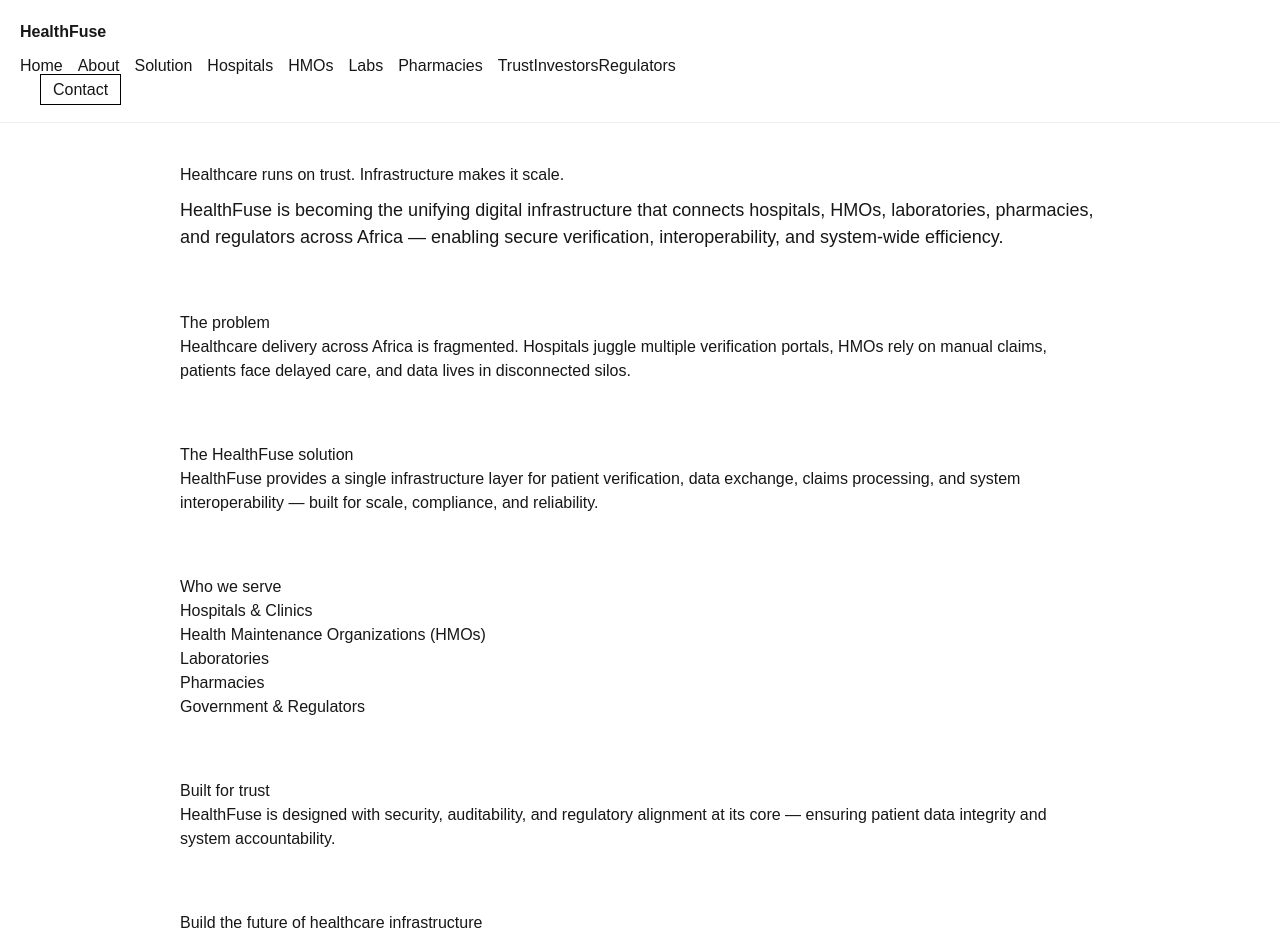
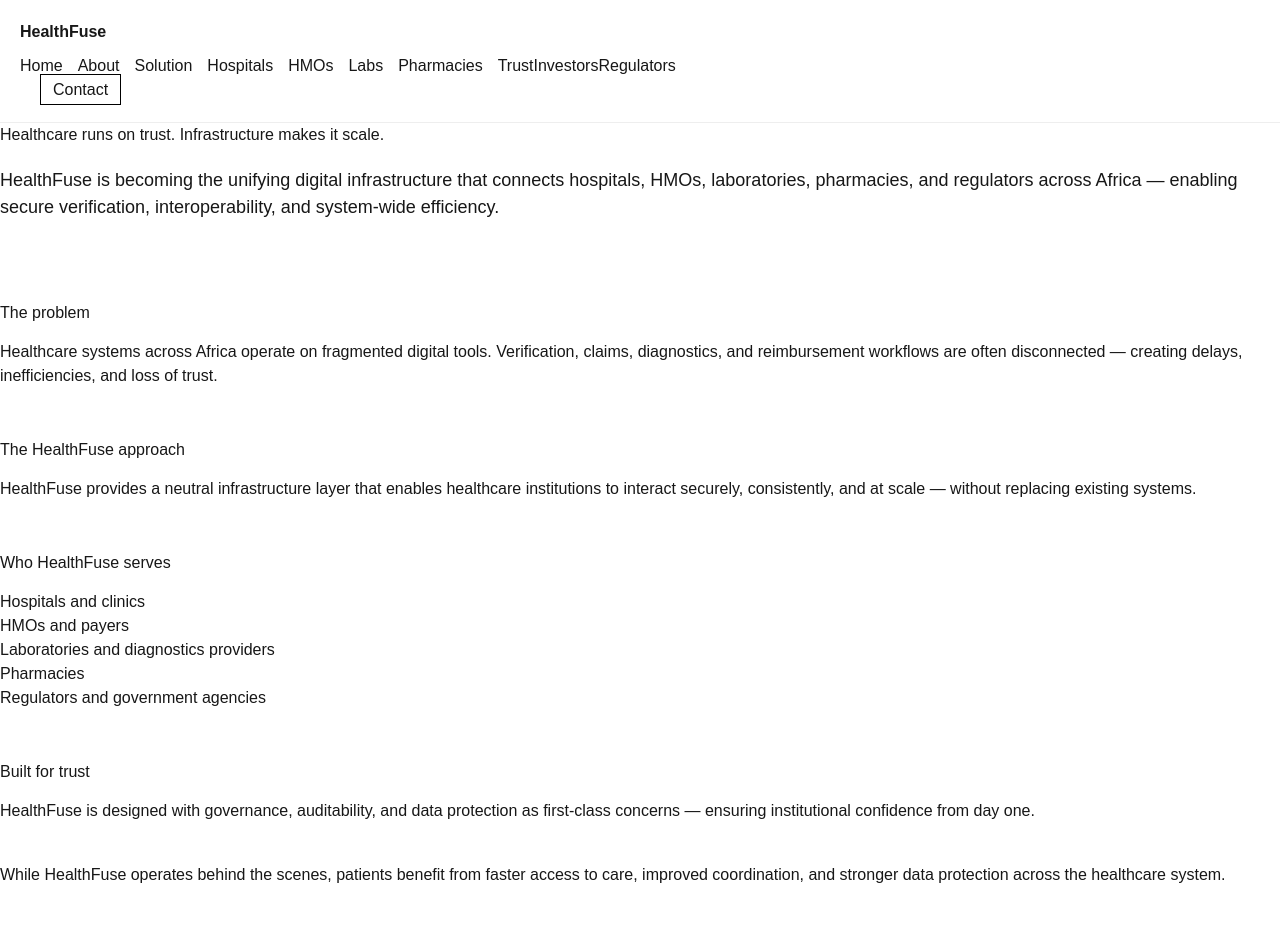
Before and after one commit to Nwokeoma/healthfuse, a Next.js app: page / in a window 1280 px wide. Shown: the top 938 px of the page. Built offline with nearby package versions, Linux system fonts and the light colour scheme.

Commit message:
Apply consistent heading hierarchy and spacing across core pages

```diff
--- a/app/hmos/page.tsx
+++ b/app/hmos/page.tsx
@@ -1,32 +1,40 @@
 export default function HMOsPage() {
     return (
-      <main style={{ padding: 40, maxWidth: 1000, margin: "0 auto" }}>
-        <h1>For HMOs & Payers</h1>
+      <>
+        <h1 style={{ marginBottom: 20 }}>
+          For HMOs & Payers
+        </h1>
 
-        <p style={{ marginTop: 20, fontStyle: "italic" }}>
-          This page is for HMO executives, claims managers, and payer operations
-          teams responsible for authorization, reimbursement, and cost control.
+        <p style={{ marginTop: 15, fontStyle: "italic" }}>
+          This page is for HMO executives, claims managers, and payer
+          operations teams responsible for authorization, reimbursement,
+          and cost control.
         </p>
 
-        <p style={{ marginTop: 20 }}>
+        <p style={{ marginTop: 15 }}>
           Managing claims across disconnected providers increases fraud risk,
           slows reimbursements, and limits operational visibility.
         </p>
 
-        <h2 style={{ marginTop: 40 }}>How HealthFuse helps</h2>
-        <ul>
-          <li>Real-time patient verification and authorization</li>
+        <h2 style={{ marginTop: 50, marginBottom: 15 }}>
+          How HealthFuse helps
+        </h2>
+
+        <ul style={{ marginTop: 15 }}>
+          <li>Real-time verification and authorization</li>
           <li>Cleaner, standardized claims data</li>
-          <li>Improved fraud detection and auditability</li>
+          <li>Improved fraud detection</li>
           <li>Better cost visibility and forecasting</li>
         </ul>
 
         <section style={{ marginTop: 60 }}>
-          <h2>Start with a pilot</h2>
-          <p>
-            HMOs engage with HealthFuse through structured pilots focused on
-            verification workflows, claims flow, and data visibility —
-            enabling rapid validation before broader adoption.
+          <h2 style={{ marginBottom: 15 }}>
+            Start with a pilot
+          </h2>
+
+          <p style={{ marginTop: 15 }}>
+            HMOs engage with HealthFuse through pilots focused on
+            verification workflows, claims flow, and data visibility.
           </p>
 
           <a
@@ -34,13 +42,14 @@ export default function HMOsPage() {
             style={{
               display: "inline-block",
               marginTop: 20,
-              padding: "10px 20px",
+              padding: "12px 24px",
               border: "1px solid #000",
+              textDecoration: "none",
             }}
           >
             Request a pilot
           </a>
         </section>
-      </main>
+      </>
     );
   }
--- a/app/hospitals/page.tsx
+++ b/app/hospitals/page.tsx
@@ -1,29 +1,42 @@
 export default function HospitalsPage() {
   return (
-    <main style={{ padding: 40, maxWidth: 1000, margin: "0 auto" }}>
-      <h1>For Hospitals & Clinics</h1>
+    <>
+      <h1 style={{ marginBottom: 20 }}>
+        For Hospitals & Clinics
+      </h1>
 
-      <p style={{ marginTop: 20 }}>
-        Hospitals today operate across multiple verification portals, manual
-        claim processes, and fragmented data systems — creating delays, errors,
-        and revenue leakage.
+      <p style={{ marginTop: 15, fontStyle: "italic" }}>
+        This page is for hospital administrators, operations leaders,
+        and clinical managers responsible for patient verification,
+        claims processing, and system coordination.
       </p>
 
-      <h2 style={{ marginTop: 40 }}>How HealthFuse helps</h2>
-      <ul>
+      <p style={{ marginTop: 15 }}>
+        Hospitals today operate across multiple verification portals,
+        manual claim processes, and fragmented data systems — creating
+        delays, errors, and revenue leakage.
+      </p>
+
+      <h2 style={{ marginTop: 50, marginBottom: 15 }}>
+        How HealthFuse helps
+      </h2>
+
+      <ul style={{ marginTop: 15 }}>
         <li>Single point of patient verification</li>
         <li>Reduced administrative overhead</li>
         <li>Faster claims processing</li>
         <li>Improved patient throughput</li>
       </ul>
 
-      {/* 👇 PILOT SECTION MUST BE INSIDE THE RETURN */}
       <section style={{ marginTop: 60 }}>
-        <h2>Start with a pilot</h2>
-        <p>
-          HealthFuse works with hospitals and clinics through structured pilot
-          programs designed to validate workflows, reduce administrative friction,
-          and demonstrate operational value before wider rollout.
+        <h2 style={{ marginBottom: 15 }}>
+          Start with a pilot
+        </h2>
+
+        <p style={{ marginTop: 15 }}>
+          Hospitals engage with HealthFuse through structured pilots
+          designed to validate workflows and demonstrate operational
+          value before wider rollout.
         </p>
 
         <a
@@ -31,13 +44,14 @@ export default function HospitalsPage() {
           style={{
             display: "inline-block",
             marginTop: 20,
-            padding: "10px 20px",
+            padding: "12px 24px",
             border: "1px solid #000",
+            textDecoration: "none",
           }}
         >
           Request a pilot
         </a>
       </section>
-    </main>
+    </>
   );
 }
--- a/app/page.tsx
+++ b/app/page.tsx
@@ -1,100 +1,86 @@
 export default function HomePage() {
   return (
-    <main style={{ padding: 40, maxWidth: 1000, margin: "0 auto" }}>
+    <>
+      <section style={{ marginBottom: 80 }}>
+        <h1 style={{ marginBottom: 20 }}>
+          Healthcare runs on trust. Infrastructure makes it scale.
+        </h1>
 
-      {/* Hero */}
-      <section style={{ marginBottom: 60 }}>
-  <h1>Healthcare runs on trust. Infrastructure makes it scale.</h1>
-  <p style={{ fontSize: 18, marginTop: 10 }}>
+        <p style={{ fontSize: 18, marginTop: 15 }}>
           HealthFuse is becoming the unifying digital infrastructure that connects
           hospitals, HMOs, laboratories, pharmacies, and regulators across Africa —
           enabling secure verification, interoperability, and system-wide efficiency.
         </p>
       </section>
 
-      {/* Problem */}
-      <section style={{ marginBottom: 60 }}>
-        <h2>The problem</h2>
-        <p>
-          Healthcare delivery across Africa is fragmented. Hospitals juggle multiple
-          verification portals, HMOs rely on manual claims, patients face delayed care,
-          and data lives in disconnected silos.
+      <section>
+        <h2 style={{ marginTop: 50, marginBottom: 15 }}>
+          The problem
+        </h2>
+
+        <p style={{ marginTop: 15 }}>
+          Healthcare systems across Africa operate on fragmented digital tools.
+          Verification, claims, diagnostics, and reimbursement workflows are often
+          disconnected — creating delays, inefficiencies, and loss of trust.
         </p>
       </section>
 
-      {/* Solution */}
-      <section style={{ marginBottom: 60 }}>
-        <h2>The HealthFuse solution</h2>
-        <p>
-          HealthFuse provides a single infrastructure layer for patient verification,
-          data exchange, claims processing, and system interoperability — built for
-          scale, compliance, and reliability.
+      <section>
+        <h2 style={{ marginTop: 50, marginBottom: 15 }}>
+          The HealthFuse approach
+        </h2>
+
+        <p style={{ marginTop: 15 }}>
+          HealthFuse provides a neutral infrastructure layer that enables healthcare
+          institutions to interact securely, consistently, and at scale — without
+          replacing existing systems.
         </p>
       </section>
 
-      {/* Who we serve */}
-      <section style={{ marginBottom: 60 }}>
-        <h2>Who we serve</h2>
-        <ul>
-          <li>Hospitals & Clinics</li>
-          <li>Health Maintenance Organizations (HMOs)</li>
-          <li>Laboratories</li>
+      <section>
+        <h2 style={{ marginTop: 50, marginBottom: 15 }}>
+          Who HealthFuse serves
+        </h2>
+
+        <ul style={{ marginTop: 15 }}>
+          <li>Hospitals and clinics</li>
+          <li>HMOs and payers</li>
+          <li>Laboratories and diagnostics providers</li>
           <li>Pharmacies</li>
-          <li>Government & Regulators</li>
+          <li>Regulators and government agencies</li>
         </ul>
       </section>
 
-      {/* Trust */}
-      <section style={{ marginBottom: 60 }}>
-        <h2>Built for trust</h2>
-        <p>
-          HealthFuse is designed with security, auditability, and regulatory alignment
-          at its core — ensuring patient data integrity and system accountability.
+      <section>
+        <h2 style={{ marginTop: 50, marginBottom: 15 }}>
+          Built for trust
+        </h2>
+
+        <p style={{ marginTop: 15 }}>
+          HealthFuse is designed with governance, auditability, and data protection
+          as first-class concerns — ensuring institutional confidence from day one.
         </p>
       </section>
 
-      {/* CTA */}
-      <section>
-        <h2>Build the future of healthcare infrastructure</h2>
-        <p>
-          Whether you’re a provider, payer, or partner — HealthFuse is your gateway
-          to a connected healthcare system.
-        </p>
-      </section>
       <p style={{ marginTop: 40 }}>
         While HealthFuse operates behind the scenes, patients benefit from faster
         access to care, improved coordination, and stronger data protection across
         the healthcare system.
       </p>
 
-    </main>
-  );
-}
-<section style={{ marginTop: 80 }}>
-  <h2>Work with HealthFuse</h2>
-  <p>
-    We collaborate with providers, payers, and partners to build
-    scalable healthcare infrastructure.
-  </p>
-  <p style={{ marginTop: 40 }}>
-  HealthFuse engages partners through carefully scoped pilots,
-  enabling validation, learning, and trust before scale.
-</p>
-<p style={{ marginTop: 40 }}>
-  As healthcare systems digitize and insurance penetration grows,
-  interoperable infrastructure becomes unavoidable. HealthFuse exists
-  to power that transition.
-</p>
-
+      <section style={{ marginTop: 60 }}>
         <a
           href="/contact"
           style={{
             display: "inline-block",
-      marginTop: 20,
-      padding: "10px 20px",
+            padding: "12px 24px",
             border: "1px solid #000",
+            textDecoration: "none",
           }}
         >
           Request a pilot
         </a>
       </section>
+    </>
+  );
+}
```
Also changed, not shown: app/investors/page.tsx (+31 -24 lines). Lines whose indentation alone changed are shown as unchanged.
